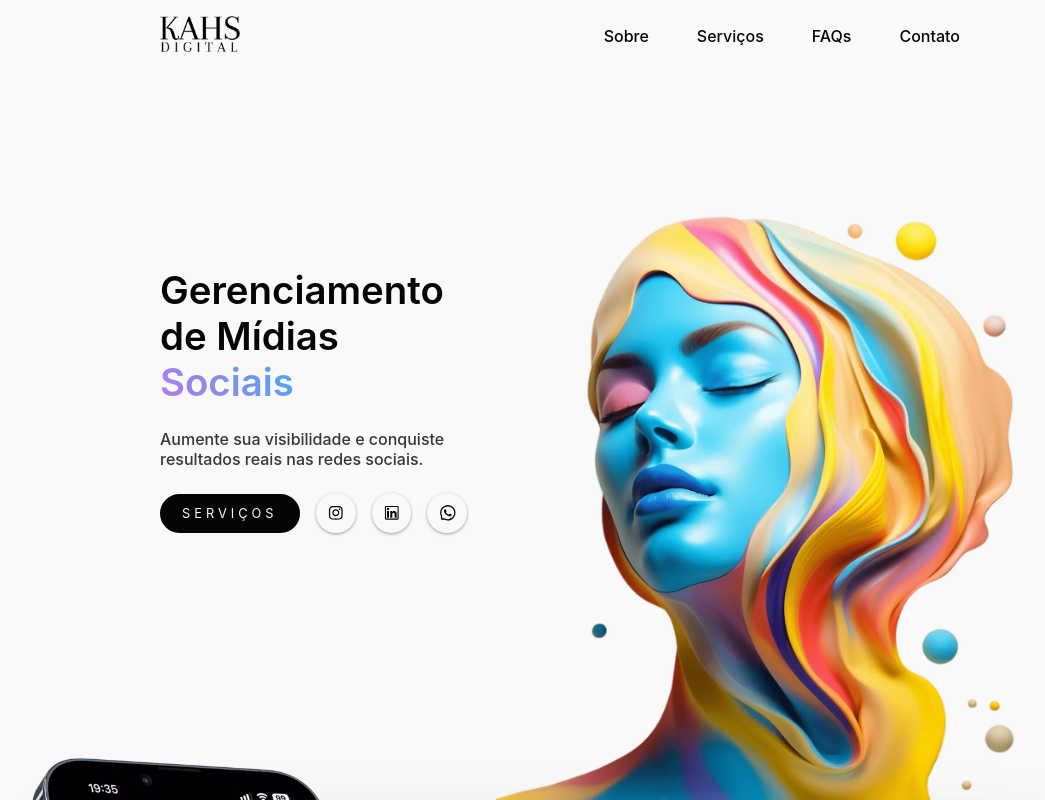
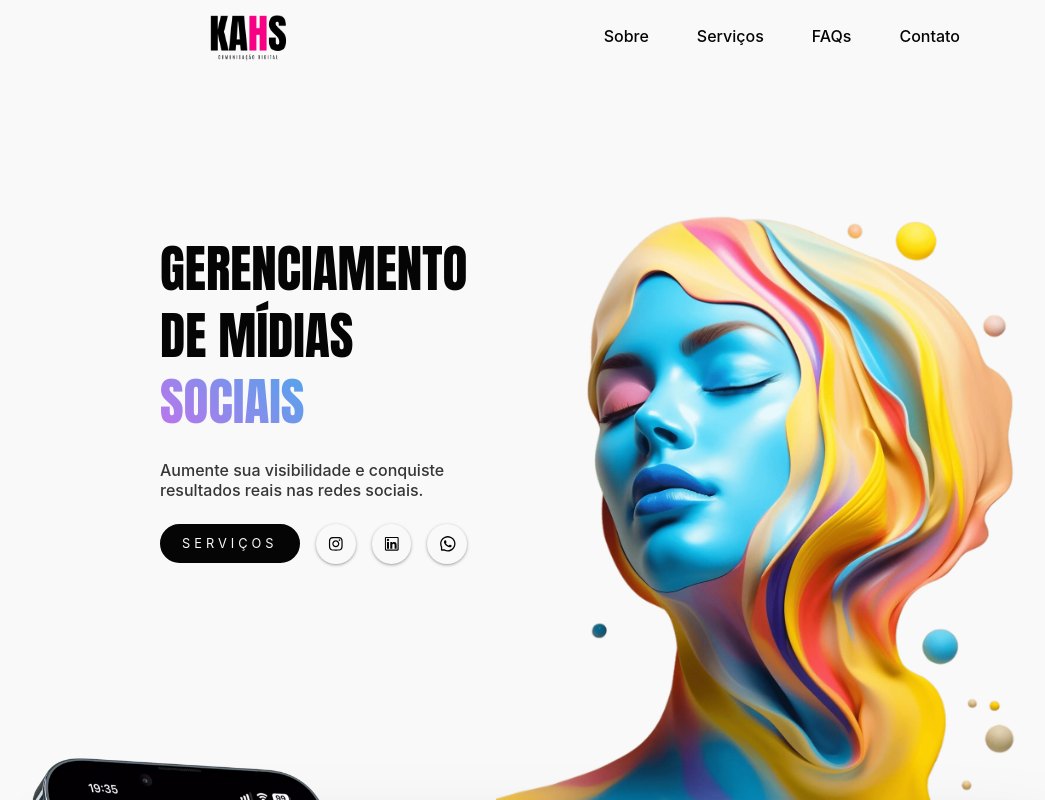
Before and after one commit to thristan-9/Kahs-digital, a React (Vite) app: page / in a window 1280 px wide. Shown: the top 800 px of the page, without its empty margins (80-1125 px from the left). Built offline with nearby package versions, Linux system fonts and the light colour scheme.

Commit message:
save logo and title

```diff
--- a/index.html
+++ b/index.html
@@ -16,6 +16,7 @@
 
 
     <link href="https://fonts.googleapis.com/icon?family=Material+Icons+Outlined" rel="stylesheet">
+
   </head>
 
   <body>
--- a/src/styles/Logo.module.css
+++ b/src/styles/Logo.module.css
@@ -8,6 +8,6 @@
 
 @media screen and (min-width: 1150px) {
     .logoImg {
-        width: 5rem;
+        width: 11rem;
     }
 }
--- a/src/styles/hero.module.css
+++ b/src/styles/hero.module.css
@@ -1,3 +1,5 @@
+@import url('https://fonts.googleapis.com/css2?family=Anton&display=swap');
+
 .hero__container {
   height: 100vh;
   position: relative;
@@ -14,7 +16,12 @@
 
 .hero__title {
   margin-bottom: var(--mb-1-5);
-  font-size: clamp(2rem, 3vw, 4.5rem);
+  font-size: clamp(2.5rem, 4vw, 5rem);
+  line-height: 1.3;
+  text-transform: uppercase;
+  font-family: "Anton", sans-serif;
+  font-weight: 400;
+  font-style: normal;
 }
 
 .hero__description {
@@ -81,6 +88,7 @@
 
 @media screen and (min-width: 1150px) {
   .hero__title {
+    /* line-height: 4rem; */
     margin-bottom: var(--mb-1-5);
   }
 
@@ -126,7 +134,11 @@
 }
 
 @media screen and (min-width: 1650px) {
+  .hero__title {
+    /* line-height: 5rem; */
+  }
+
   .hero__icon {
-      font-size: 1.7rem;
-    }
+    font-size: 1.7rem;
+  }
 }
```
Also changed, not shown: src/assets/kash__logo_black.png, src/assets/kash__logo_white.png.
